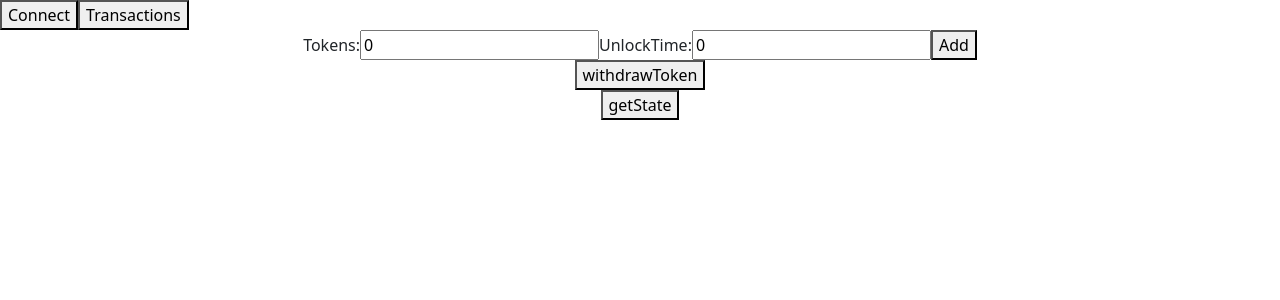
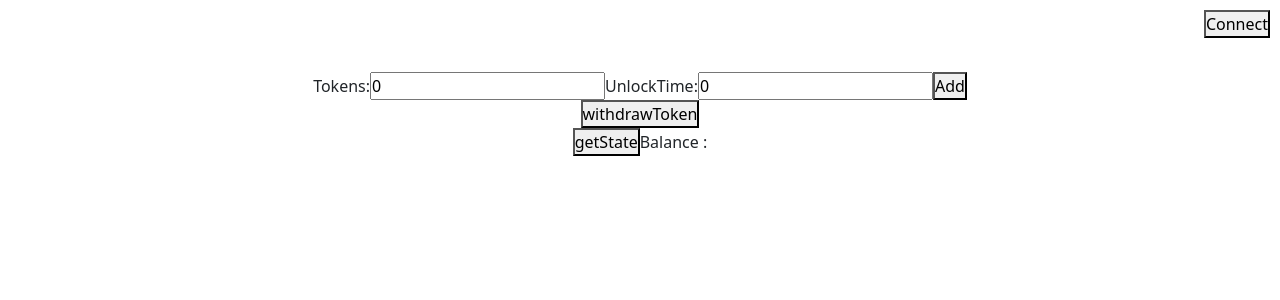
Before and after one commit to Adarsh-1806/Token-Lock-Project, a React (Create React App) app: page / in a window 1280 px wide. Shown: the top 300 px of the page. Built offline with nearby package versions, Linux system fonts and the light colour scheme; no server answers.

Commit message:
changes for state

```diff
--- a/src/App.js
+++ b/src/App.js
@@ -1,4 +1,5 @@
 import "./App.css";
+import "./components/connect.css";
 // import { ethers } from "ethers";
 import React, { useState } from "react";
 import Connect from "./components/Connect";
@@ -39,7 +40,7 @@ function App() {
     } else {
       console.log("Amount should be less than balance");
     }
-    sleep(30000);
+    sleep(15000);
     let afterBalance = await state.tokenContract.balanceOf(state.account);
     let contractTokenBalance = await state.lockContract.tokenBalanceOf(
       tokenAddress
@@ -54,10 +55,17 @@ function App() {
     console.log(state);
   }
   async function withdrawToken() {}
+  const walletBalance = async () => {
+    const b = await state.provider.getBalance(state.account);
+    console.log(b);
+    console.log(state.account);
+    return b;
+  };
   return (
     <>
       <Connect stateData={state} editStateData={setState} />
-      <Transaction contract={state.lockContract} />
+      <br />
+      {/* <Transaction contract={state.lockContract} /> */}
       <div className="App">
         <div className="addToken">
           Tokens:
@@ -80,6 +88,7 @@ function App() {
           <button onClick={withdrawToken}>withdrawToken</button>
         </div>
         <button onClick={getState}>getState</button>
+        <span>Balance :{walletBalance}</span>
       </div>
     </>
   );
--- a/src/components/Connect.jsx
+++ b/src/components/Connect.jsx
@@ -1,10 +1,6 @@
 import React from "react";
 import { ethers } from "ethers";
-import Lock from "./../artifacts/contracts/Lock.sol/Lock.json";
-import Token from "./../artifacts/contracts/Token.sol/Token.json";
-const tokenAddress = "0x5FbDB2315678afecb367f032d93F642f64180aa3";
-const lockAddress = "0xe7f1725E7734CE288F8367e1Bb143E90bb3F0512";
-// import { Container } from "react-bootstrap";
+
 function Connect(props) {
   const connectWallet = async () => {
     try {
@@ -15,25 +11,13 @@ function Connect(props) {
       }
       const provider = new ethers.providers.Web3Provider(window.ethereum);
       const signer = provider.getSigner();
-      const tokenContract = new ethers.Contract(
-        tokenAddress,
-        Token.abi,
-        signer
-      );
-      const lockContract = new ethers.Contract(lockAddress, Lock.abi, signer);
-      const [account] = await window.ethereum.request({
-        method: "eth_requestAccounts",
-      });
       props.editStateData({
         ...props.stateData,
         provider,
         signer,
-        tokenContract,
-        lockContract,
-        account,
         connected: true,
+        account: await signer.getAddress(),
       });
-      alert(`connected with => ${account}`);
     } catch (error) {
       console.log(error);
     }
@@ -49,13 +33,21 @@ function Connect(props) {
   };
   if (props.stateData.connected) {
     return (
-      <>
-        <span>{props.stateData.account}</span>
-        <button onClick={disConnectWallet}>disconnect</button>
-      </>
+      <div className="topHeader">
+        <span className="btns">{props.stateData.account}</span>
+        <button className="btns" onClick={disConnectWallet}>
+          disconnect
+        </button>
+      </div>
     );
   } else {
-    return <button onClick={connectWallet}>Connect</button>;
+    return (
+      <div className="topHeader">
+        <button className="btns" onClick={connectWallet}>
+          Connect
+        </button>
+      </div>
+    );
   }
 }
 
--- a/src/components/Transaction.jsx
+++ b/src/components/Transaction.jsx
@@ -1,12 +1,28 @@
 import React from "react";
-import { ethers } from "ethers";
 
-const Transaction = (props) => {
-  //   const ids = await props.stateData.lockContract.getAllIds;
-  async function allTransactions() {
-    const tnxs = await props.contract.getAllIds;
-    console.log(tnxs);
-  }
-  return <button onClick={allTransactions}>Transactions</button>;
-};
+async function Transaction(props) {
+  const ids = await props.contract.getAllIds();
+  console.log(ids);
+
+  return (
+    <>
+      <table>
+        <tr>
+          <th>Token</th>
+          <th>Amount</th>
+          <th>UnlockTime</th>
+          <th>Owner</th>
+        </tr>
+        {/* {tnxs.map((val) => (
+          <tr>
+            <td>{val.tokenAddress}</td>
+            <td>{val.amount}</td>
+            <td>{val.unlockTime}</td>
+            <td>{val.owner}</td>
+          </tr>
+        ))} */}
+      </table>
+    </>
+  );
+}
 export default Transaction;
--- /dev/null
+++ b/src/components/connect.css
@@ -0,0 +1,11 @@
+* {
+  margin: 0%;
+  padding: 0%;
+  box-sizing: border-box;
+}
+.btns {
+  margin: 10px;
+}
+.topHeader {
+  text-align: right;
+}
```
